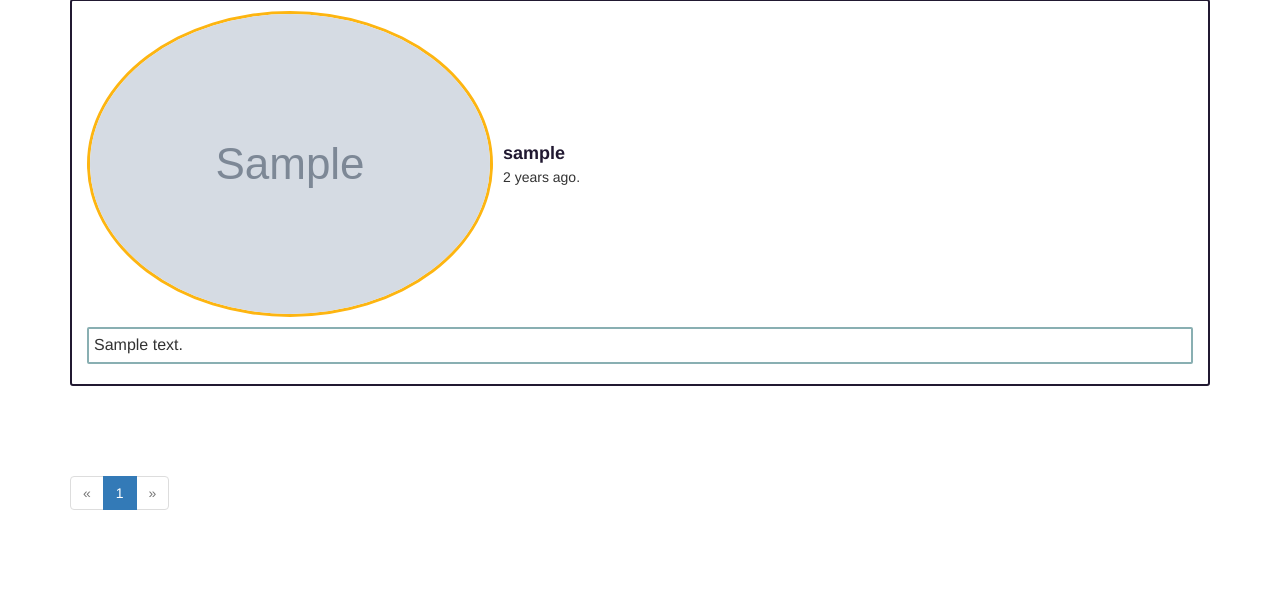
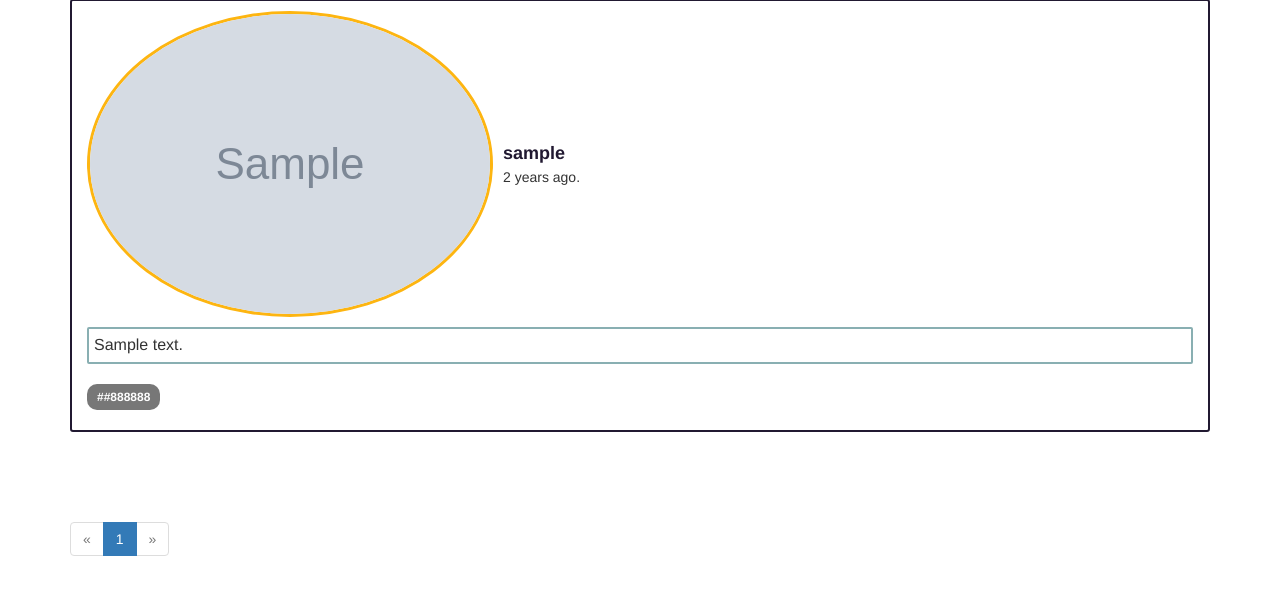
Before and after one commit to Emu6901/Text-classification-in-social-blog, a Flask app: template app/templates/post.html in a window 1280 px wide. Shown: the part 594-1195 px from the top of the page. Before the commit the page ends 1104 px from the top, so only its background shows below. Run offline with Flask 2, Linux system fonts and the light colour scheme; tables that the repository leaves empty hold one stand-in row (values such as "Sample post"); the template is opened without the code that fills it: values that come from a table or form of the project are taken from there, most other values are stand-ins (such as "Sample title", 1, 10 or a date in 2020); grey boxes marked "Sample" are stand-in pictures; some libraries are stand-ins or nearby versions.

Commit message:
[Task] Use model to predict tag and under comments

```diff
--- a/app/main/views.py
+++ b/app/main/views.py
@@ -6,6 +6,7 @@ from flask_login import login_required, current_user
 from .forms import EditProfileForm,EditProfileAdminForm,PostForm,CommentForm
 from ..decorators import admin_required, permission_required
 from .. import db
+from ..torch_util import dl_model, CFG
 
 @main.route('/', methods=['GET', 'POST'])
 def index():
@@ -107,6 +108,7 @@ def post(id):
     form = CommentForm()
     if form.validate_on_submit():
         comment = Comment(body=form.body.data,
+                          color = CFG.stoi[dl_model.hf_predict(form.body.data)[0]['label']],
                           post=post,
                           author=current_user._get_current_object())
         db.session.add(comment)
--- a/app/static/_comments.css
+++ b/app/static/_comments.css
@@ -62,3 +62,36 @@
 .button-control{
     margin-left: 5px;
 }
+
+.badge{
+    display: inline-block;
+    padding: 7px 10px;
+    margin: 10px 5px;
+    font-size: 12px;
+    font-weight: 700;
+    line-height: 1;
+    color: #fff;
+    text-align: center;
+    white-space: nowrap;
+    vertical-align: baseline;
+    border-radius: 1rem;
+}
+
+.bg-sadness{
+    background-color: #214F9A;
+}
+.bg-joy{
+    background-color: #F2A40B;
+}
+.bg-love{
+    background-color: #de6178;
+}
+.bg-anger{
+    background-color: #AE2223;
+}
+.bg-fear{
+    background-color: #903F8E;
+}
+.bg-surprise{
+    background-color: #0D8F4A;
+}
--- a/app/templates/_comments.html
+++ b/app/templates/_comments.html
@@ -26,6 +26,7 @@
                     {% endif %}
                 {% endif %}
             </div>
+            <span class="badge bg-{{comment.color}}" style="cursor: pointer;">#{{ comment.color }}</span>
             {% if moderate %}
                 <div class="button-control">
                     {% if comment.disabled %}
```
